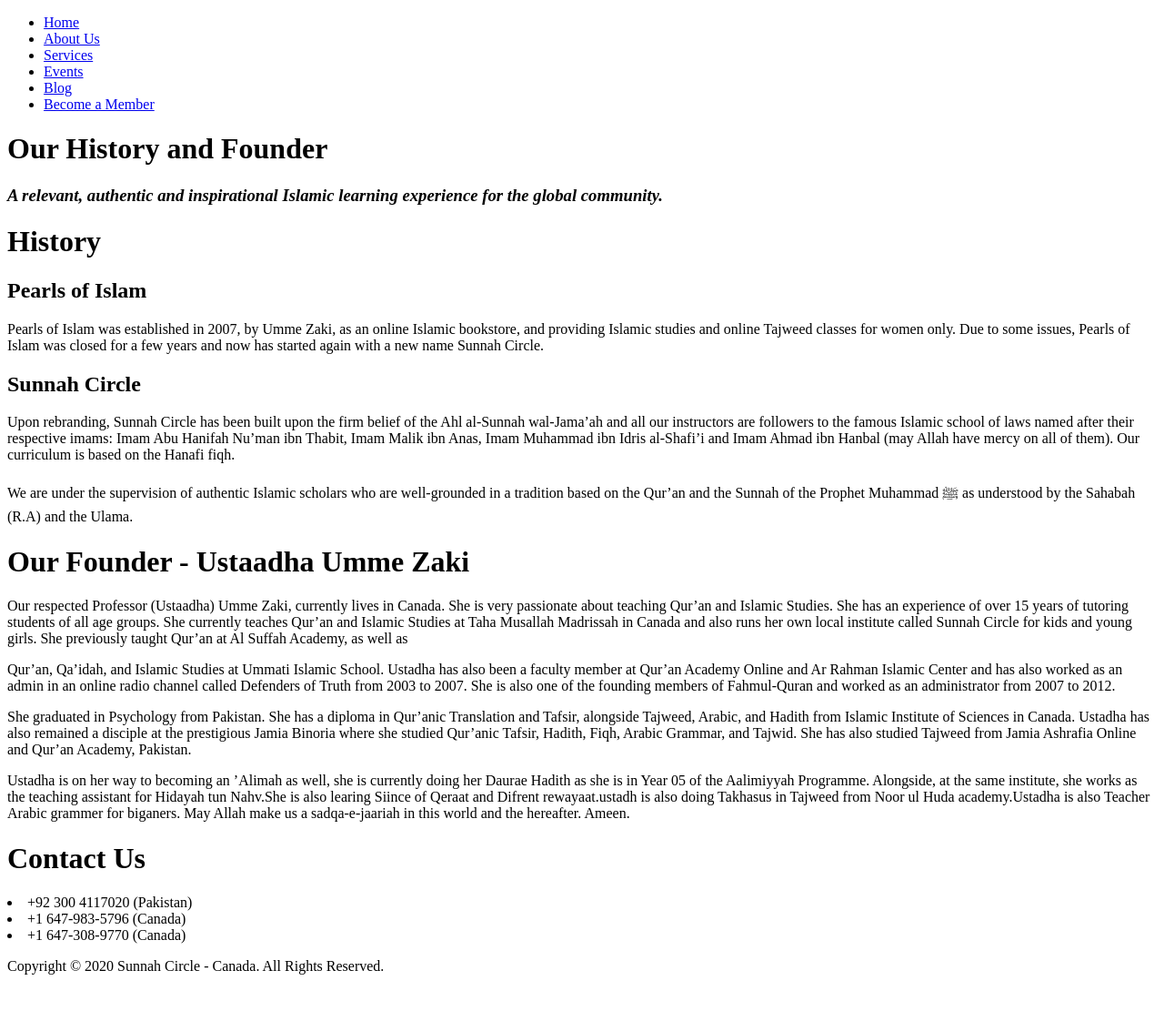
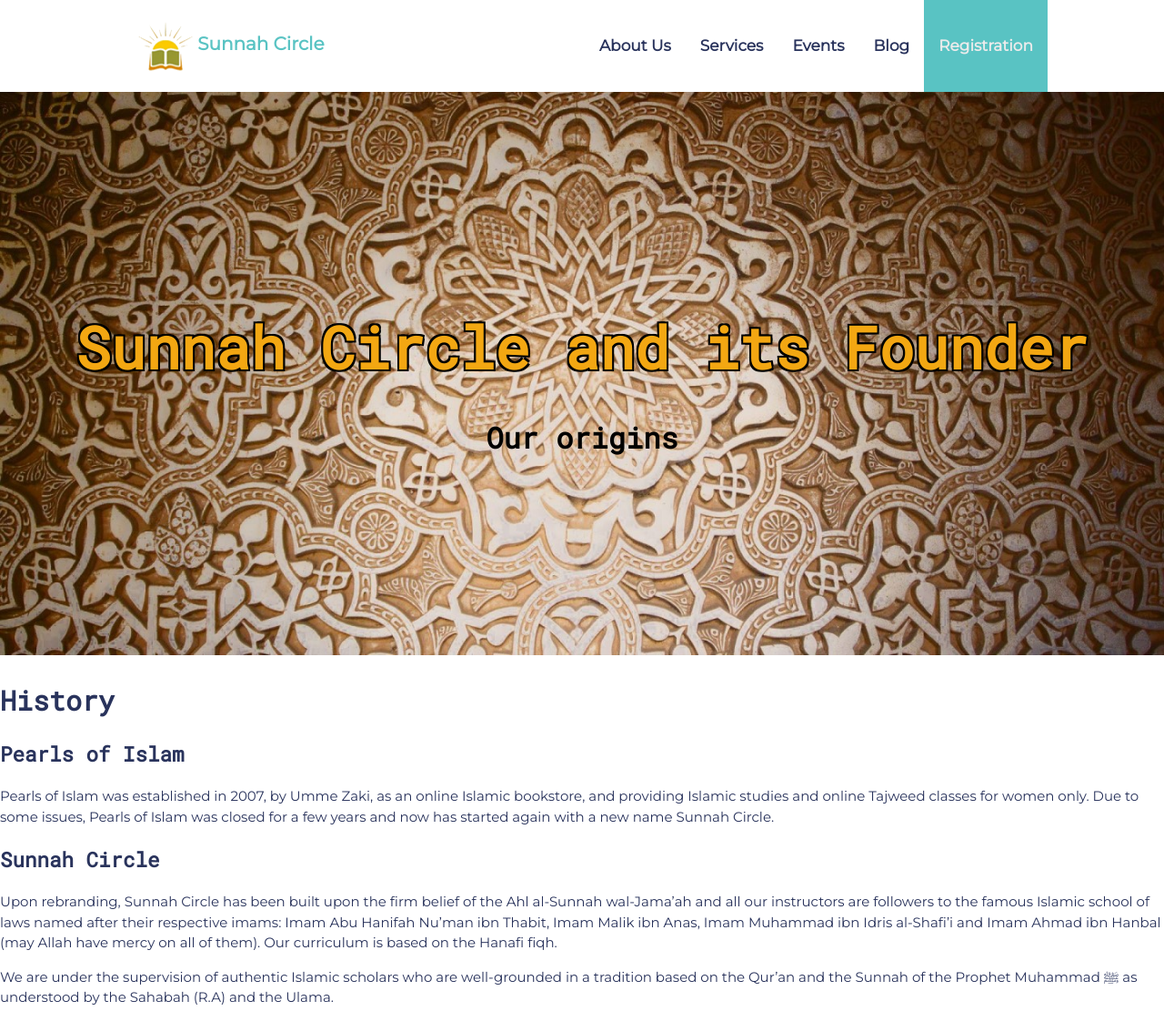
Before and after one commit to Asad-K-Bhatti/Sunnah-Circle, a plain HTML site: page Pages/About/about.html in a window 1280 px wide. Shown: the top 1111 px of the page at 91% size. Before the commit the page ends 1087 px from the top, so only its background shows below. Drawn offline with Linux system fonts and the light colour scheme.

Commit message:
About Page Header
- Added images for about page header
- Adjusted titles
- Added new media folder (About)

```diff
--- a/CSS/styles.css
+++ b/CSS/pages.css
@@ -100,24 +100,24 @@ a, p {
 .box .title {
   position: absolute;
   z-index: 999;
-  margin: 0 30% 0 10%;
   left: 0;
   right: 0;
-  top: 20%;
+  top: 40%;
   bottom: 10px;
-  text-align: left;
-  color: #EBEBEB;
+  text-align: center;
+  color: #F3A712;
   font-size: 64px;
+  text-shadow: -2px -2px 0 #000, 2px -2px 0 #000, -2px 2px 0 #000, 2px 2px 0 #000;
 }
 .box .text {
   position: absolute;
   z-index: 999;
-  margin: 0 30% 0 10%;
   left: 0;
   right: 0;
-  top: 50%;
-  text-align: left;
-  color: #EBEBEB;
+  top: 60%;
+  text-align: center;
+  color: black;
+  font-size: xx-large;
 }
 
 /* About Section
@@ -162,7 +162,7 @@ h4 {
 .aboutbox img {
   float: left;
   margin-right: 20px;
-  margin-top: -5px;
+  margin-top: auto;
   padding-left: 0px;
   border-radius: 10px;
 }
--- a/Pages/About/about.html
+++ b/Pages/About/about.html
@@ -5,27 +5,42 @@
         <title>Sunnah Circle</title>
         <meta name="viewport" content="width=device-width, initial-scale=1">
         <meta name="description" content="A description of this site that wil show up in search engine results.">
-        <link rel="icon" href="Media/Main-Page/website-icon.ico">
+        <link rel="icon" href="../../Media/Main-Page/website-icon.ico">
+        <link href="../../CSS/pages.css" rel="stylesheet">
+        <link href="https://fonts.googleapis.com/css2?family=Montserrat&family=Roboto+Mono&display=swap" rel="stylesheet">
     </head>
     <body>
         <!-- Navigation Bar -->
-        <header>
-            <ul>
-                <li><a href="../../index.html">Home</a></li>
-                <li><a href="#home">About Us</a></li>
-                <li><a href="#services">Services</a></li>
-                <li><a href="#events">Events</a></li>
-                <li><a href="#blog">Blog</a></li>
-                <li><a href="#member">Become a Member</a></li>
-            </ul>
+        <header class="navbar">
+            <a href="../../index.html" class="homepage"><img src="../../Media/Main-Page/website-logo-small.png" width="60" height="60" class="logo"><b>  Sunnah Circle</b></a>
+            <a href="#member" class="membership"><b>Registration</b></a>
+            <a href="#blog" class="pages"><b>Blog</b></a>
+            <a href="#events" class="pages"><b>Events</b></a>
+            <a href="#services" class="pages"><b>Services</b></a>
+            <a href="#home" class="pages"><b>About Us</b></a>
         </header>
 
         <!-- Home Page -->
-        <div id="home">
-            <!--################# Edit and Revise all Text ###################-->
-            <h1>Our History and Founder</h1>
-            <!-- <a>(Image Insert)</a> -->
-            <h3><em>A relevant, authentic and inspirational Islamic learning experience for the global community.</em></h3>
+        <div id="home" class="box">
+            <picture>
+                <source media="(min-width:600px)"
+                        srcset="../../Media/About/brown-texture-320.jpg 320w,
+                                ../../Media/About/brown-texture-480.jpg 480w,
+                                ../../Media/About/brown-texture-720.jpg 720w,
+                                ../../Media/About/brown-texture-960.jpg 960w,
+                                ../../Media/About/brown-texture-1440.jpg 1440w,
+                                ../../Media/About/brown-texture-1920.jpg 1920w">
+                                <!-- For computer displays -->
+                <source srcset="../../Media/About/brown-texture-cropped-320.jpg 320w,
+                                ../../Media/About/brown-texture-cropped-480.jpg 480w,
+                                ../../Media/About/brown-texture-cropped-720.jpg 720w,
+                                ../../Media/About/brown-texture-cropped-960.jpg 960w">
+                                <!-- for mobile devices -->
+                <img src="../../Media/About/brown-texture-1920.jpg" alt="sunrise behind masjid"
+                width="100%">
+            </picture>
+            <h1 class="title">Sunnah Circle and its Founder</h1>
+            <h1 class="text">Our origins</h1>
         </div>
 
         <!-- History Section -->
@@ -73,17 +88,15 @@
 
         <!-- Footer -->
         <footer>
-            <div>
+            <div class="contactbox">
+                <img src="../../Media/Main-Page/website-logo.png" width="150">
                 <h1>Contact Us</h1>
                 <!-- Select Main Contact # -->
-                <li>+92 300 4117020 (Pakistan)</li>
-                <li>+1 647-983-5796 (Canada)</li>
-                <li>+1 647-308-9770 (Canada)</li>
+                <p>+1 647-983-5796 (Canada)</p>
+                <p>+1 647-308-9770 (Canada)</p>
                 <!-- Insert Email -->
             </div>
-            <div>
-                <p>Copyright © 2020 Sunnah Circle - Canada. All Rights Reserved.</p>
-            </div>
+            <p class="copyright">Copyright © 2020 Sunnah Circle - Canada. All Rights Reserved.</p>
         </footer>
     </body>
 </html>
```
Also changed, not shown: Media/About/brown-texture-1440.jpg (added), Media/About/brown-texture-1920.jpg (added), Media/About/brown-texture-320.jpg (added), Media/About/brown-texture-480.jpg (added), Media/About/brown-texture-720.jpg (added), Media/About/brown-texture-960.jpg (added), Media/About/brown-texture-cropped-320.jpg (added), Media/About/brown-texture-cropped-480.jpg (added), Media/About/brown-texture-cropped-720.jpg (added), Media/About/brown-texture-cropped-960.jpg (added).
